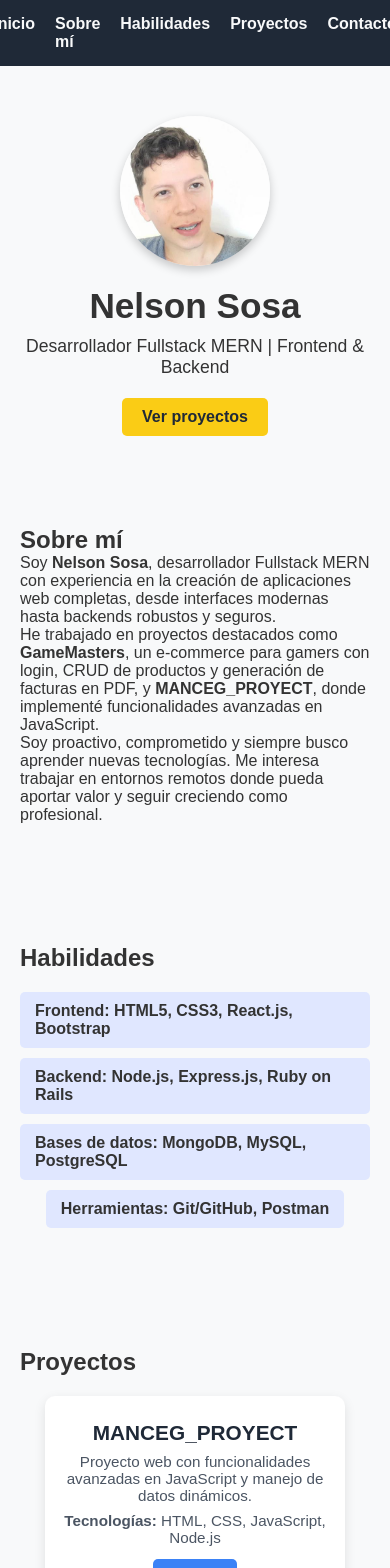
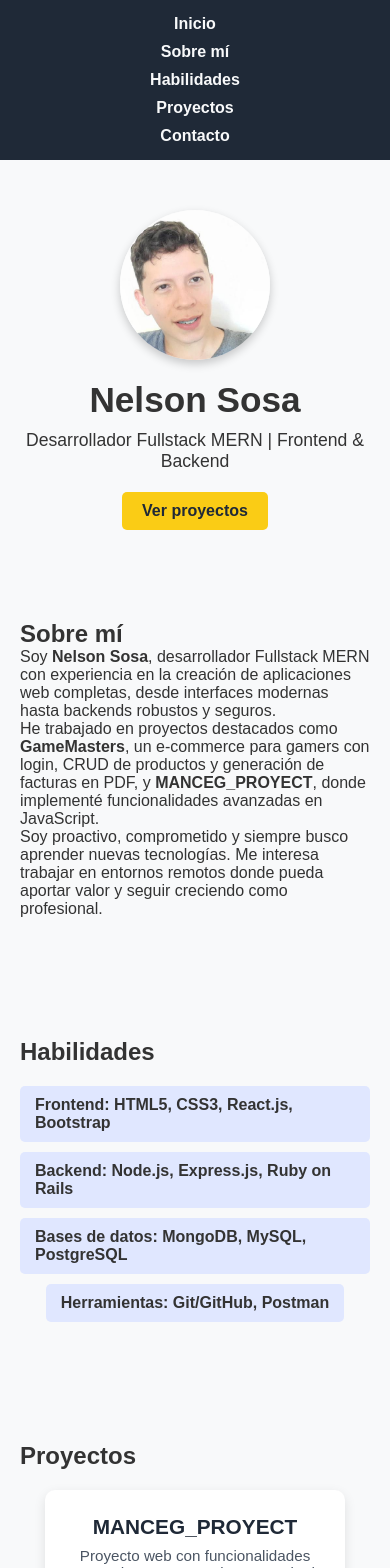
Before and after one commit to Nelson-Sosa/portfolio, a React (Vite) app in the folder portfolio/: page / in a window 390 px wide. Shown: the top 1568 px of the page. Built offline with nearby package versions, Linux system fonts and the light colour scheme.

Commit message:
Navbar responsive + mejoras mobile

```diff
--- a/portfolio/src/App.css
+++ b/portfolio/src/App.css
@@ -197,3 +197,18 @@ nav a:hover {
   color: #16a34a; /* verde éxito */
   font-weight: bold;
 }
+
+/* Estilo normal (desktop) */
+.navbar {
+  display: flex;
+  justify-content: space-around;
+  align-items: center;
+}
+
+/* Móvil */
+@media (max-width: 768px) {
+  .navbar {
+    flex-direction: column; /* Links apilados verticalmente */
+    gap: 10px; /* espacio entre links */
+  }
+}
--- a/portfolio/src/components/Contact.jsx
+++ b/portfolio/src/components/Contact.jsx
@@ -5,7 +5,7 @@ const Contact = () => {
    return (
     <section id="contact">
       <h2>Contacto</h2>
-      <p>¿Quieres hablar conmigo? Rellena el formulario o contáctame directamente:</p>
+      <p>¿Quieres hablar conmigo? contáctame directamente:</p>
       <div className="contact-buttons">
          <a href="mailto:ns5389188@gmail.com" target="_blank" rel="noreferrer">
     Email
--- a/portfolio/src/components/Projects.jsx
+++ b/portfolio/src/components/Projects.jsx
@@ -4,7 +4,7 @@ const projects = [
     {
     name: "MANCEG_PROYECT",
     description: "Proyecto web con funcionalidades avanzadas en JavaScript y manejo de datos dinámicos.",
-    tech: "HTML, CSS, JavaScript, Node.js",
+    tech: "React, Node.js, MongoDB, Express, JWT",
     github: "https://github.com/Nelson-Sosa/MANCEG_PROYECT",
     //demo: "#"
   },
```
Also changed, not shown: 1 other file (tests, documents, lock files or other folders).
